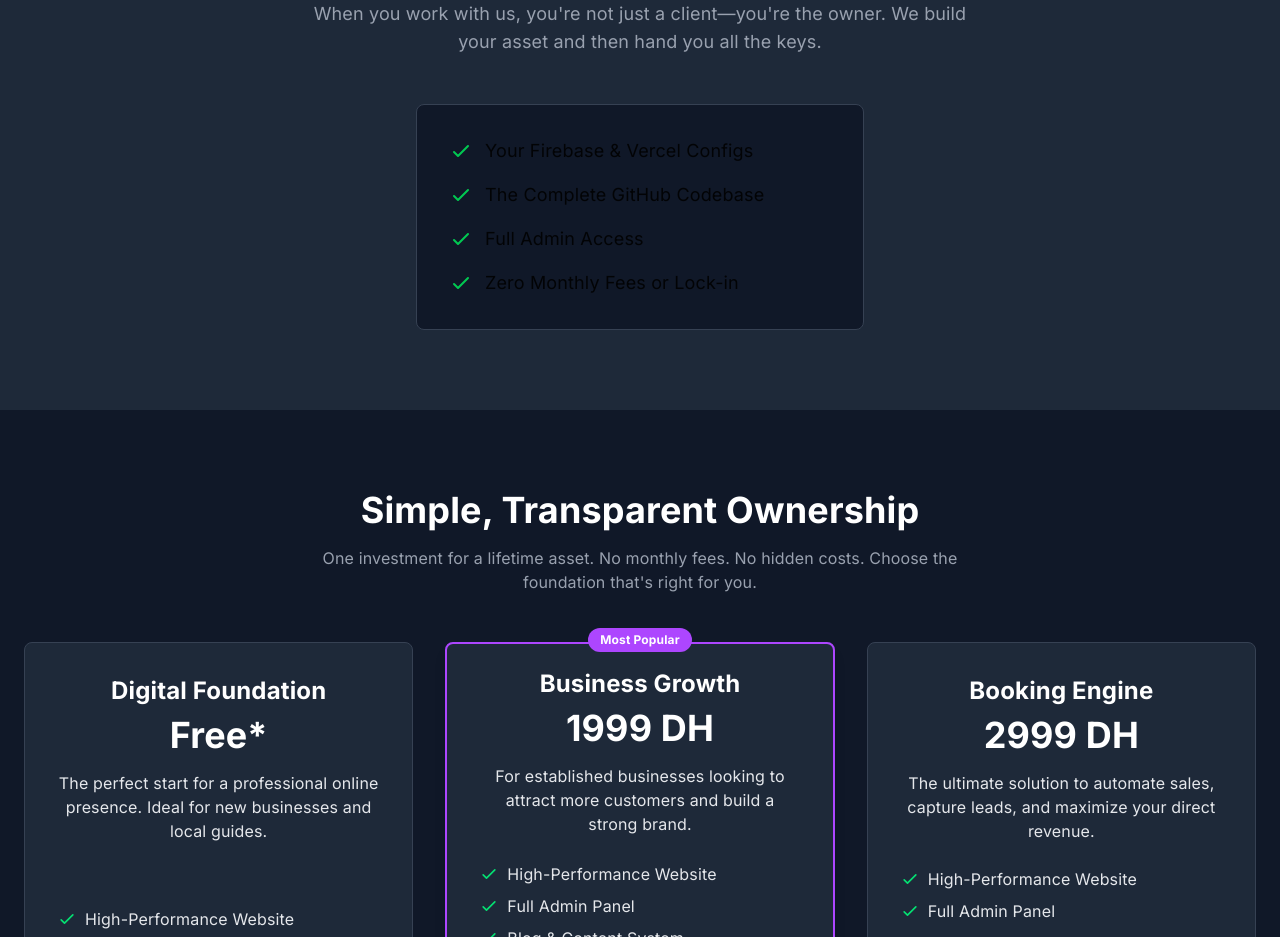
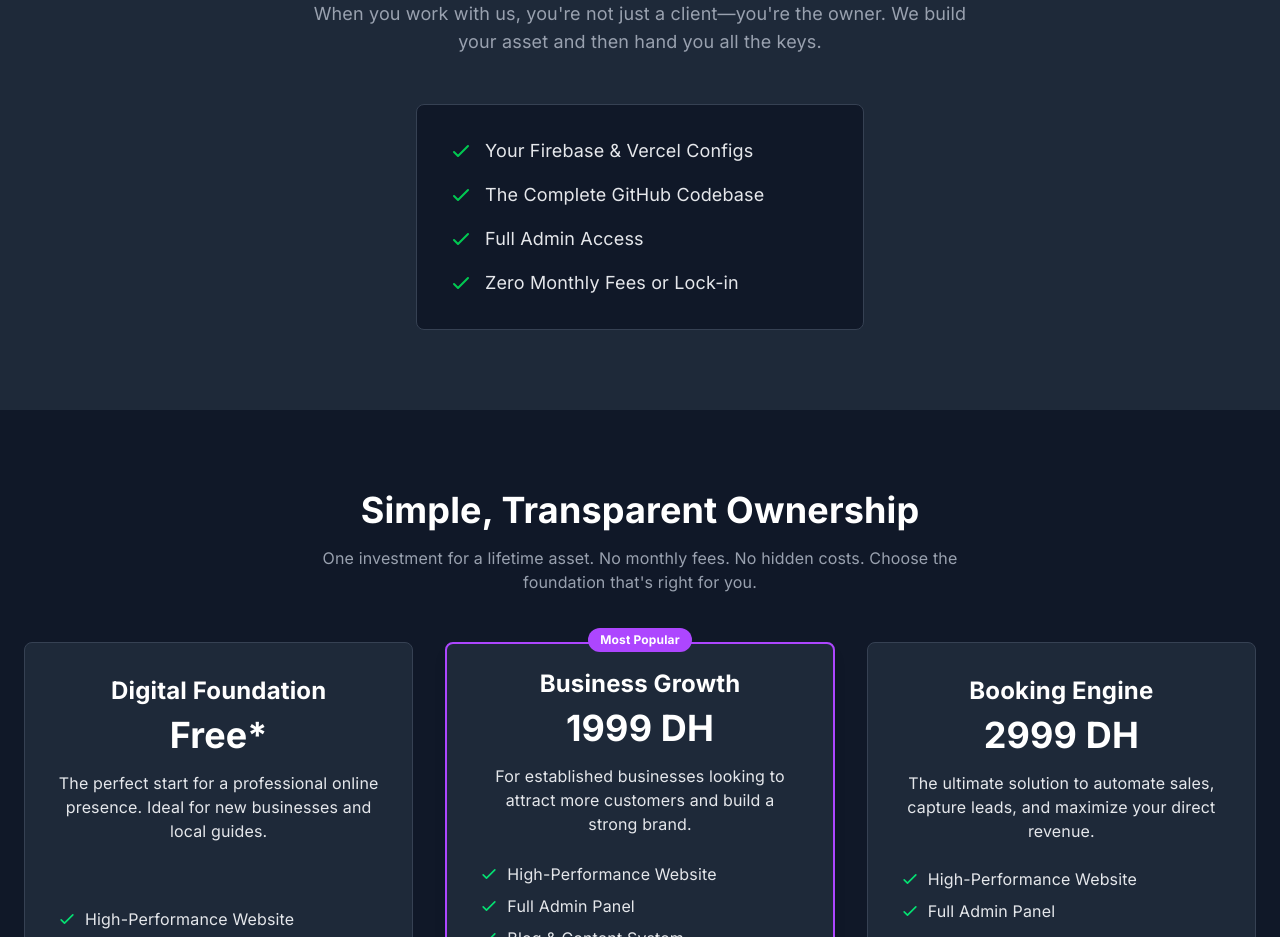
Before and after one commit to upmerce/upmerce-agency, a Next.js app: page /en in a window 1280 px wide. Shown: the part 4340-5277 px from the top of the page. Built offline with nearby package versions, Linux system fonts and the light colour scheme; no server answers; what @mui/material-nextjs would draw is missing.

Commit message:
update OwnershipSection component

```diff
--- a/src/components/OwnershipSection.tsx
+++ b/src/components/OwnershipSection.tsx
@@ -32,7 +32,7 @@ export default function OwnershipSection() {
         <div className="max-w-md mx-auto bg-gray-900 border border-gray-700 rounded-lg p-8">
           <ul className="space-y-4 text-left">
             {items.map((item, index) => (
-              <li key={index} className="flex items-center text-lg"><CheckIcon /> {item}</li>
+              <li key={index} className="flex items-center text-lg text-gray-200"><CheckIcon /> {item}</li>
             ))}
           </ul>
         </div>
```
